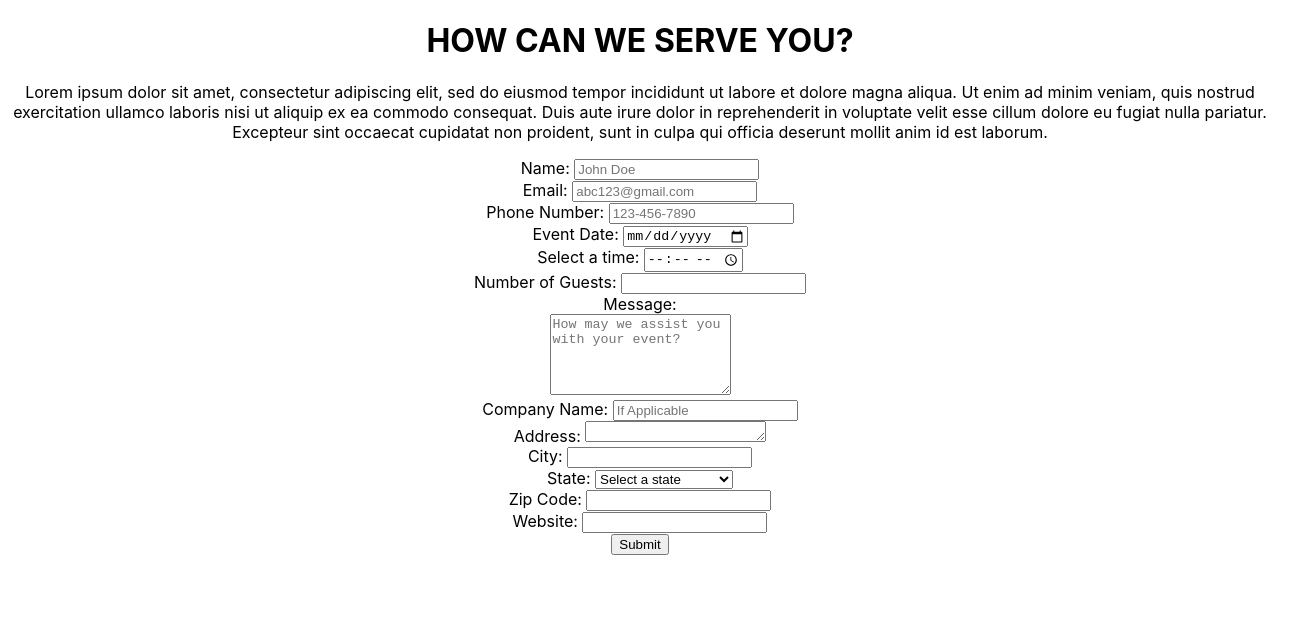
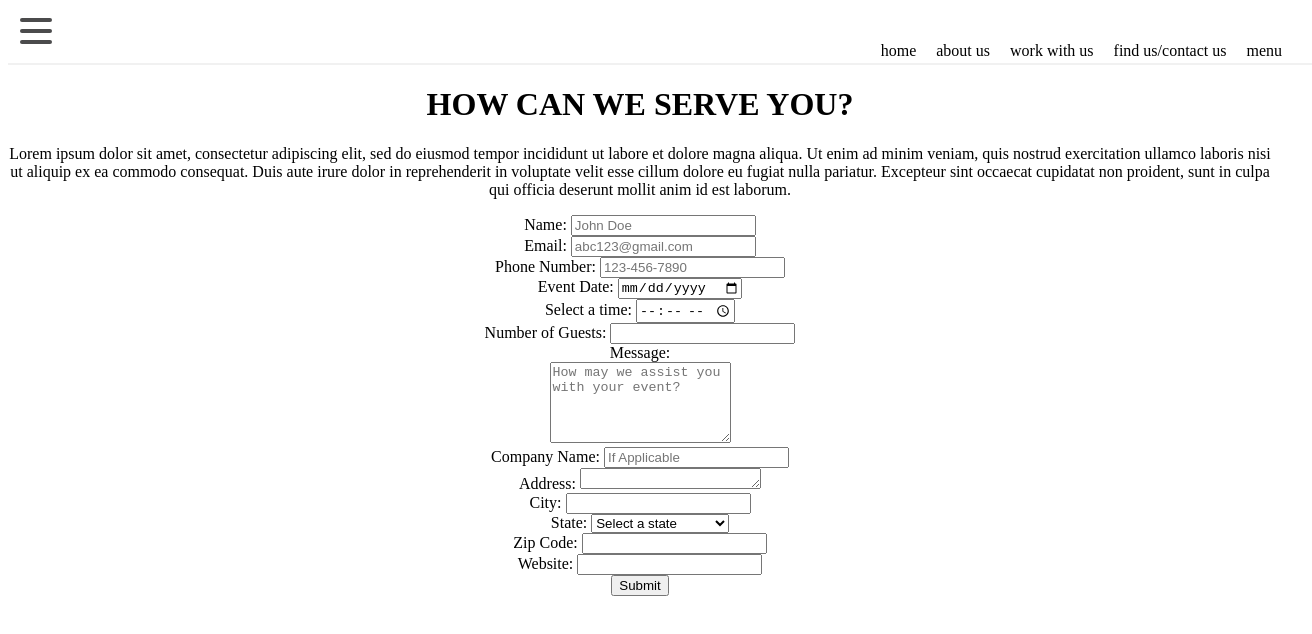
Before and after one commit to PostBootCampPros/appCodeGang, a React (Create React App) app in the folder bakery/: page / in a window 1280 px wide. Shown: the top 634 px of the page, 1312 px wide, since content can reach past the window. Built offline with nearby package versions, Linux system fonts and the light colour scheme.

Commit message:
navigation

```diff
--- a/bakery/src/App.js
+++ b/bakery/src/App.js
@@ -1,10 +1,12 @@
-import logo from './logo.svg';
-import './App.css';
-import Form from './components/cateringForm'
+import logo from "./logo.svg";
+import "./App.css";
+import Form from "./components/cateringForm";
+import NavBar from "./components/NavBar";
 
 function App() {
   return (
     <div className="App">
+      <NavBar />
       {/* <header className="App-header">
         <img src={logo} className="App-logo" alt="logo" />
         <p>
@@ -19,7 +21,7 @@
           Learn React
         </a>
       </header> */}
-      <Form/>
+      <Form />
     </div>
   );
 }
--- /dev/null
+++ b/bakery/src/components/Burger.jsx
@@ -0,0 +1,45 @@
+import React, { useState } from "react";
+import styled from "styled-components";
+const StyledBurger = styled.div`
+  width: 2rem;
+  height: 2rem;
+  position: fixed;
+  top: 15px;
+  left: 20px;
+  display: flex;
+  justify-content: space-around;
+  flex-flow: column nowrap;
+
+  div {
+    width: 2rem;
+    height: 0.25rem;
+    background-color: ${({ open }) => (open ? "#330033" : "#4B4B4C")};
+    border-radius: 10px;
+    transform-origin: 1px;
+    transition: all 0.3s linear;
+
+    &:nth-child(1) {
+      transform: ${({ open }) => (open ? "rotate(45deg)" : "rotate(0)")};
+    }
+    &:nth-child(2) {
+      transform: ${({ open }) => (open ? "translateX(0)" : "translateX(100)")};
+      opacity: ${({ open }) => (open ? 0 : 1)};
+    }
+    &:nth-child(3) {
+      transform: ${({ open }) => (open ? "rotate(-45deg)" : "rotate(0)")};
+    }
+  }
+`;
+
+const Burger = (props) => {
+  const [open, setOpen] = useState(false);
+  return (
+    <StyledBurger open={open} onClick={() => setOpen(!open)}>
+      <div />
+      <div />
+      <div />
+    </StyledBurger>
+  );
+};
+
+export default Burger;
--- /dev/null
+++ b/bakery/src/components/NavBar.jsx
@@ -0,0 +1,29 @@
+import React from "react";
+import styled from "styled-components";
+import RightNav from "./RightNav";
+import Burger from "./Burger";
+
+const Nav = styled.nav`
+  width: 100%;
+  height: 55px;
+  border-bottom: 2px solid #f1f1f1;
+  padding: 0 20px;
+  display: flex;
+  justify-content: space-between;
+
+  .logo {
+    padding: 15px 0;
+  }
+`;
+
+const NavBar = () => {
+  return (
+    <Nav>
+      <div className="logo"></div>
+      <Burger />
+      <RightNav />
+    </Nav>
+  );
+};
+
+export default NavBar;
--- /dev/null
+++ b/bakery/src/components/RightNav.jsx
@@ -0,0 +1,43 @@
+import React from "react";
+import styled from "styled-components";
+
+const Ul = styled.ul`
+  list-style: none;
+  display: flex;
+  flex-flow: row nowrap;
+  padding: ;
+
+  li {
+    padding: 18px 10px;
+  }
+  @media (max-width: 768px) {
+    display: none;
+    flex-flow: column nowrap;
+    background-color: #696969;
+    position: fixed;
+    top: 0px;
+    left: 0px;
+    height: 100vw;
+    width: 100px;
+    padding-top: 3.5rem;
+    align-items: center;
+    padding-top: 3.5rem;
+    li {
+      color: white;
+    }
+  }
+`;
+
+const RightNav = (props) => {
+  return (
+    <Ul>
+      <li>home</li>
+      <li>about us</li>
+      <li>work with us</li>
+      <li>find us/contact us</li>
+      <li>menu</li>
+    </Ul>
+  );
+};
+
+export default RightNav;
--- a/bakery/src/index.js
+++ b/bakery/src/index.js
@@ -1,17 +1,11 @@
-import React from 'react';
-import ReactDOM from 'react-dom';
-import './index.css';
-import App from './App';
-import reportWebVitals from './reportWebVitals';
+import React from "react";
+import ReactDOM from "react-dom";
+
+import App from "./App";
 
 ReactDOM.render(
   <React.StrictMode>
     <App />
   </React.StrictMode>,
-  document.getElementById('root')
+  document.getElementById("root")
 );
-
-// If you want to start measuring performance in your app, pass a function
-// to log results (for example: reportWebVitals(console.log))
-// or send to an analytics endpoint. Learn more: https://bit.ly/CRA-vitals
-reportWebVitals();
```
Also changed, not shown: 2 other files (tests, documents, lock files or other folders).
